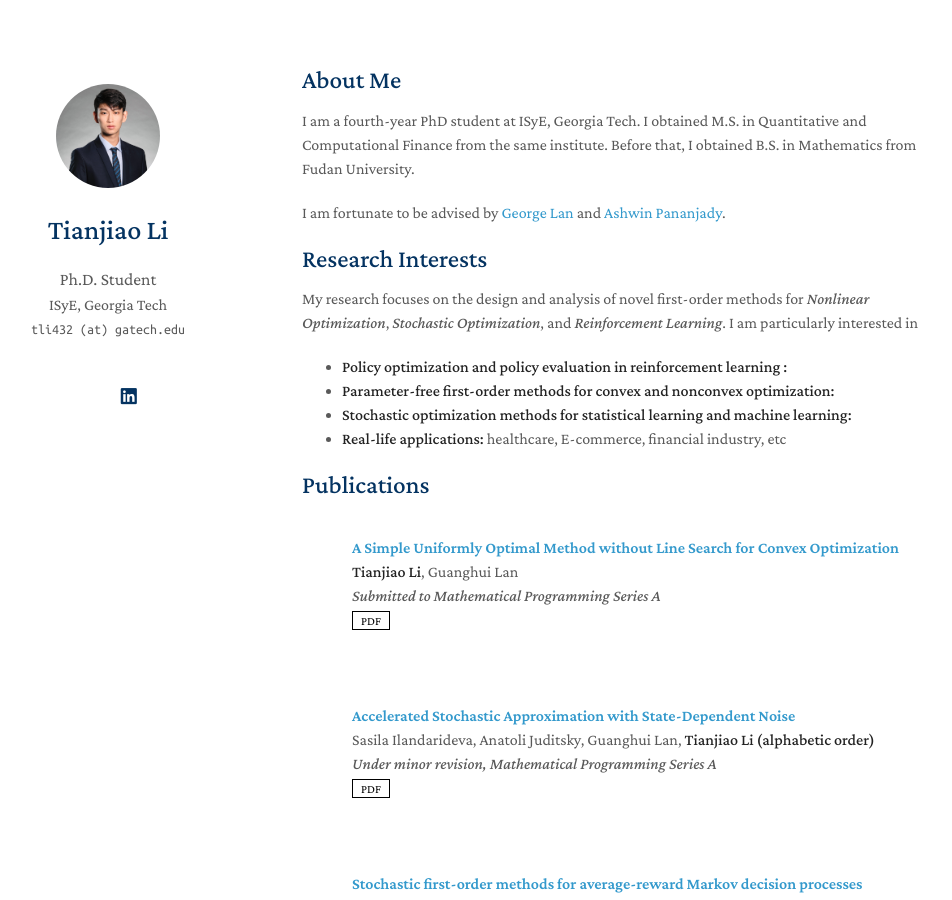
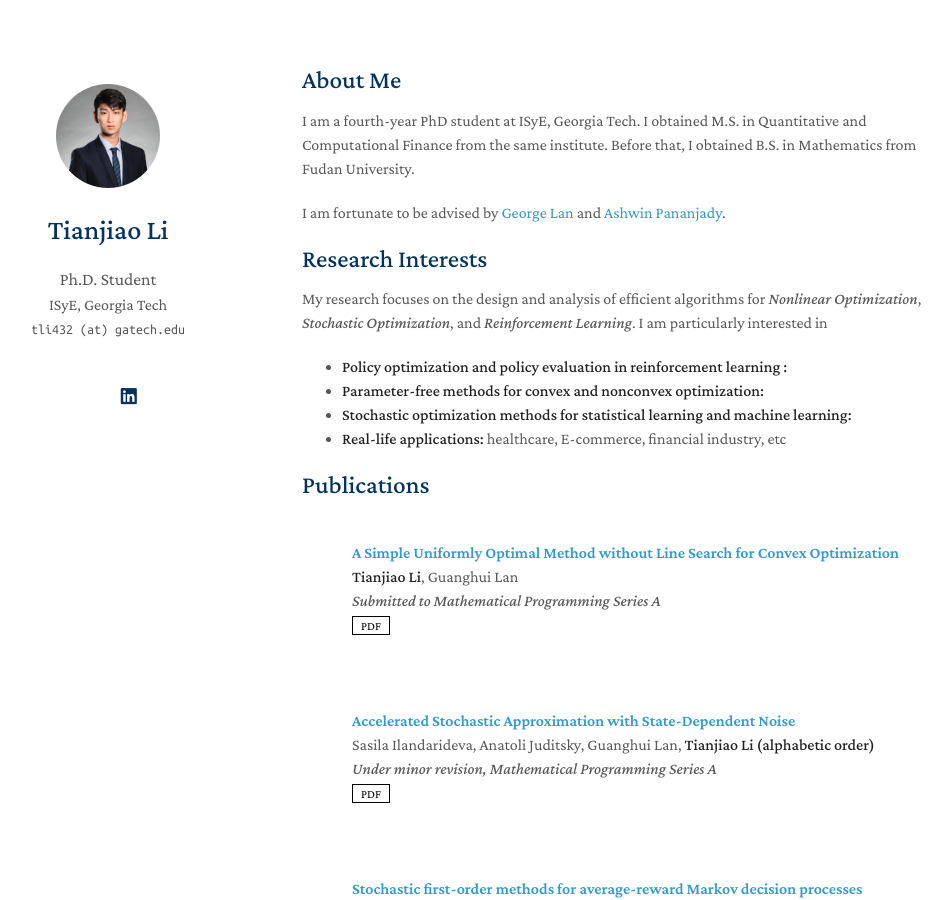
Before and after one commit to tli432/tli432.github.io, a Jekyll site: the page built from index.md, in a window 1280 px wide and 900 px high. Shown: the whole window, without its empty margins (168-1120 px from the left). Built offline with Jekyll 4.4.1, drawn with Linux system fonts in a browser that asks for light colours; nearby versions of some CDN libraries; a style sheet for code colours, icons or effects is not loaded; our own code applies the rules of GitHub Pages for plain Markdown files.

Commit message:
commit2 04/01/2024

```diff
--- a/_config.yml
+++ b/_config.yml
@@ -21,8 +21,8 @@ linkedin: https://www.linkedin.com/in/tianjiao-li/
 # Images (e.g., your profile picture and your website's favicon)
 # "favicon" and "favicon_dark" are used for the light and dark modes, respectively.
 avatar: ./assets/img/Tianjiao_photo.png
-# favicon: ./assets/img/favicon.png
-# favicon_dark: ./assets/img/favicon-dark.png
+favicon: ./assets/img/GT.png
+favicon_dark: ./assets/img/GT.png
 
 # Footnote
 # You may use the option to disable the footnote, "Powered by Jekyll and Minimal Light theme."
--- a/_includes/publications.md
+++ b/_includes/publications.md
@@ -1,4 +1,4 @@
-<h2 id="publications" style="margin: 1px 0px -15px;">Publications</h2>
+<h2 id="publications" style="margin: 0px 0px -10px;">Publications</h2>
 
 <div class="publications">
 <ol class="bibliography">
--- a/index.md
+++ b/index.md
@@ -10,10 +10,10 @@ I am fortunate to be advised by [George Lan](https://sites.gatech.edu/guanghui-l
 
 ## Research Interests
 
-My research focuses on the design and analysis of novel first-order methods for *Nonlinear Optimization*, *Stochastic Optimization*, and *Reinforcement Learning*. I am particularly interested in
+My research focuses on the design and analysis of efficient algorithms for *Nonlinear Optimization*, *Stochastic Optimization*, and *Reinforcement Learning*. I am particularly interested in
 
 - **Policy optimization and policy evaluation in reinforcement learning :**
-- **Parameter-free first-order methods for convex and nonconvex optimization:**
+- **Parameter-free methods for convex and nonconvex optimization:**
 - **Stochastic optimization methods for statistical learning and machine learning:**
 - **Real-life applications:** healthcare, E-commerce, financial industry, etc
 
```
Also changed, not shown: assets/img/GT.png (added), 1 other file.
